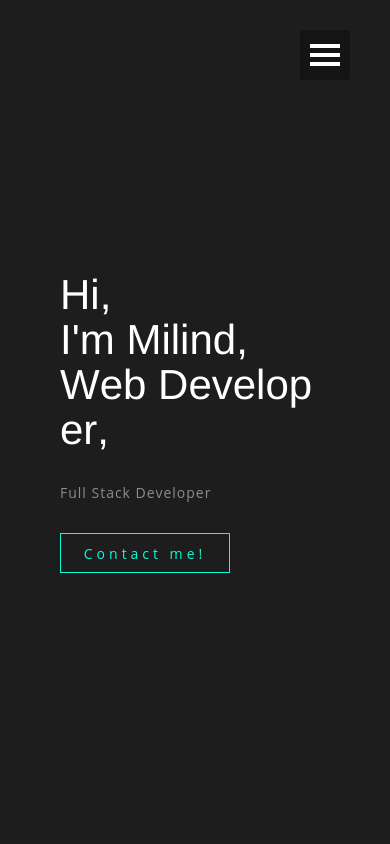
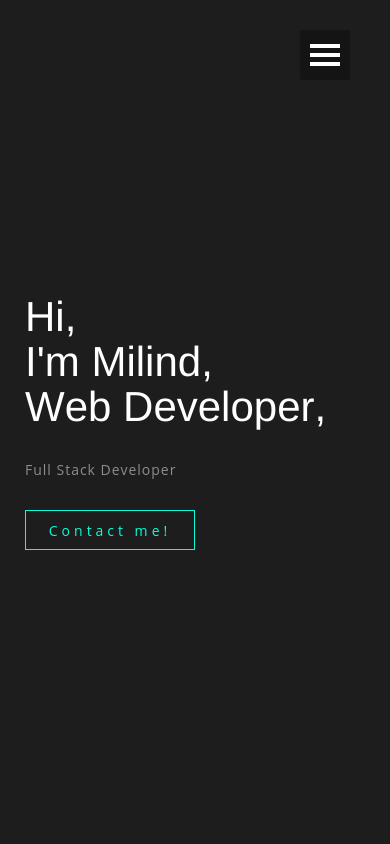
Before and after one commit to sambit-sunny/dev-portfolio, a React (Create React App) app: page / in a window 390 px wide. Shown: the top 844 px of the page. Built offline with nearby package versions, Linux system fonts and the light colour scheme.

Commit message:
change padding for small screens

```diff
--- a/src/pages/About/About.css
+++ b/src/pages/About/About.css
@@ -142,6 +142,10 @@ h2 {
 }
 
 @media screen and (max-width: 480px) {
+    .section-full {
+        padding: 7rem 2.5rem;
+    }
+
     .text-zone h2,
     h2 {
         font-size: 4.4rem;
--- a/src/pages/Contact/Contact.css
+++ b/src/pages/Contact/Contact.css
@@ -198,6 +198,10 @@ h2 {
 }
 
 @media screen and (max-width: 480px) {
+    .section-full {
+        padding: 7rem 2.5rem;
+    }
+
     .text-zone h2,
     h2 {
         font-size: 4.4rem;
--- a/src/pages/Home/Home.css
+++ b/src/pages/Home/Home.css
@@ -162,6 +162,10 @@
 }
 
 @media screen and (max-width: 480px) {
+    .section-full {
+        padding: 7rem 2.5rem;
+    }
+
     .contact {
         max-width: 170px;
         height: 40px;
--- a/src/pages/Projects/Projects.css
+++ b/src/pages/Projects/Projects.css
@@ -127,6 +127,10 @@ h2 {
 }
 
 @media screen and (max-width: 480px) {
+    .section-full {
+        padding: 7rem 2.5rem;
+    }
+
     .text-zone h2,
     h2 {
         font-size: 4.4rem;
```
